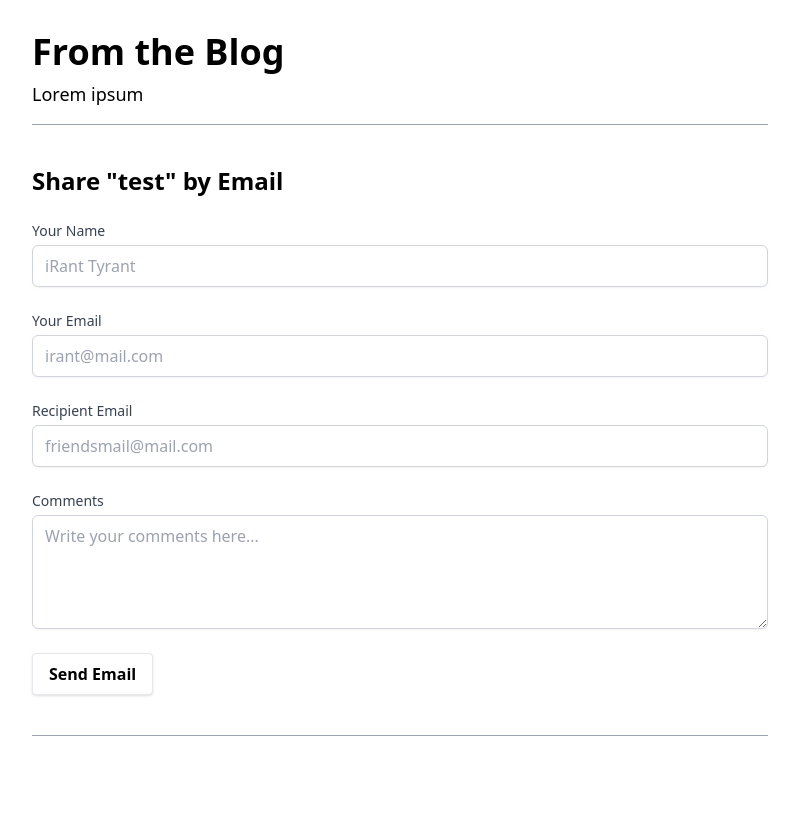
After one commit to iRantTyrant/media-lab-projects, a Django app: page /blogapp/2/share/ in a window 1280 px wide. The commit adds this page. Shown: the whole page, without its empty margins (240-1039 px from the left). Run offline with Django 5.2, Linux system fonts and the light colour scheme; data comes from the database, SQL or seed files in the repository; some libraries are stand-ins or nearby versions.

Commit message:
Addeda share via email option for a post

```diff
--- /dev/null
+++ b/myblog/my_blog/blogapp/forms.py
@@ -0,0 +1,20 @@
+from django import forms
+
+class emailPostForm(forms.Form):
+    name = forms.CharField(max_length=25, widget=forms.TextInput(attrs={
+        'class': 'mt-1 block w-full px-3 py-2 border border-gray-300 rounded-md shadow-sm focus:ring focus:ring-blue-300 placeholder-gray-400',
+        'placeholder': 'iRant Tyrant'
+    }))
+    email = forms.EmailField(widget=forms.EmailInput(attrs={
+        'class': 'mt-1 block w-full px-3 py-2 border border-gray-300 rounded-md shadow-sm focus:ring focus:ring-blue-300',
+        'placeholder': 'irant@mail.com'
+    }))
+    to = forms.EmailField(widget=forms.EmailInput(attrs={
+        'class': 'mt-1 block w-full px-3 py-2 border border-gray-300 rounded-md shadow-sm focus:ring focus:ring-blue-300',
+        'placeholder': 'friendsmail@mail.com'
+    }))
+    comments = forms.CharField(required=False, widget=forms.Textarea(attrs={
+        'class': 'mt-1 block w-full px-3 py-2 border border-gray-300 rounded-md shadow-sm focus:ring focus:ring-blue-300',
+        'rows': 4,
+        'placeholder': 'Write your comments here...'
+    }))
--- /dev/null
+++ b/myblog/my_blog/blogapp/templates/blog/post/share.html
@@ -0,0 +1,42 @@
+{% extends "blog/base.html" %}
+
+{% block title %}Share "{{ post.title }}"{% endblock %}
+
+{% block content %}
+    <div class="border-y border-gray-400 pt-10 pb-10">
+  <h2 class="text-2xl font-bold mb-4">Share "{{ post.title }}" by Email</h2>
+
+  {% if sent %}
+    <p class="text-green-600">Email successfully sent!</p>
+  {% else %}
+  <form method="post" class="space-y-6">
+    {% csrf_token %}
+
+    <div>
+      <label for="{{ form.name.id_for_label }}" class="block text-sm font-medium text-gray-700">Your Name</label>
+      {{ form.name }}
+    </div>
+
+    <div>
+      <label for="{{ form.email.id_for_label }}" class="block text-sm font-medium text-gray-700">Your Email</label>
+      {{ form.email }}
+    </div>
+
+    <div>
+      <label for="{{ form.to.id_for_label }}" class="block text-sm font-medium text-gray-700">Recipient Email</label>
+      {{ form.to }}
+    </div>
+
+    <div>
+      <label for="{{ form.comments.id_for_label }}" class="block text-sm font-medium text-gray-700">Comments</label>
+      {{ form.comments }}
+    </div>
+
+    <button type="submit" class="bg-white text-black border shadow hover:bg-gray-700 hover:text-white font-bold py-2 px-4 rounded">
+      Send Email
+    </button>
+  </form>
+
+  {% endif %}
+    </div>
+{% endblock %}
--- a/myblog/my_blog/blogapp/urls.py
+++ b/myblog/my_blog/blogapp/urls.py
@@ -3,6 +3,7 @@ from . import views
 app_name = 'blogapp'
 urlpatterns = [
 	# post views
-	path('', views.post_list, name='post_list'),
-	path('<int:year>/<int:month>/<int:day>/<slug:post>/', views.post_detail, name='post_detail'),
+	path('', views.post_list, name='post_list'),#The path for the post list view
+	path('<int:year>/<int:month>/<int:day>/<slug:post>/', views.post_detail, name='post_detail'),#The path for the post detail view
+	path('<int:post_id>/share/', views.post_share, name='post_share'),#The path for the share post view
 	]
--- a/myblog/my_blog/blogapp/views.py
+++ b/myblog/my_blog/blogapp/views.py
@@ -1,18 +1,26 @@
+#Imported modules for the views
 from django.shortcuts import render, get_object_or_404
 from .models import Post
+
+#Imported modules for the pagination
 from django.core.paginator import Paginator
 
-# Συνάρτηση για να εμφανίσεις τη λίστα των δημοσιευμένων posts
+#Imported modules for the email
+from django.core.mail import send_mail
+from .forms import emailPostForm #This is the form we created on the file forms.py in the same directory hence the dot before the name of the file
+
+
+# Function to display the list of posts
 def post_list(request):
     posts = Post.objects.filter(status=Post.Status.PUBLISHED)
         # Pagination logic
-    paginator = Paginator(posts, 5)  # Παράδειγμα: 5 posts ανά σελίδα
-    page_number = request.GET.get('page')  # Αριθμός σελίδας από το query string
+    paginator = Paginator(posts, 5)  # 5 posts per page
+    page_number = request.GET.get('page')  # Current page number from the request
     page_obj = paginator.get_page(page_number)
     return render(request, 'blog/post/list.html', {'page_obj': page_obj})
 
 
-# Συνάρτηση για να εμφανίσεις ένα συγκεκριμένο post με βάση το id
+# Function to display the details of a specific post by its release date and slug
 def post_detail(request, year, month, day, post):
     post = get_object_or_404(
         Post,
@@ -23,3 +31,20 @@ def post_detail(request, year, month, day, post):
         status='P'
     )
     return render(request, 'blog/post/detail.html', {'post': post})
+
+# Function to handle the email sharing of a post
+def post_share(request, post_id):
+    post = get_object_or_404(Post, id=post_id, status='P')#We select the post by its id and we make sure that the post is published
+    sent = False
+    if request.method == 'POST':
+        form = emailPostForm(request.POST)
+        if form.is_valid():
+            cd = form.cleaned_data
+            post_url = request.build_absolute_uri(post.get_absolute_url())
+            subject = f"{cd['name']} Σας προτείνει να διαβάσετε  {post.title}"
+            message = f"Διαβάστε το  {post.title} στο {post_url}\n\n{cd['comments']}"
+            send_mail(subject, message, 'youremail@example.com' , [cd['to']])
+            sent = True
+    else:
+        form = emailPostForm()
+    return render(request, 'blog/post/share.html', {'post': post, 'form': form, 'sent': sent})
```
Also changed, not shown: myblog/my_blog/blogapp/templates/blog/post/detail.html (+8 -1 lines), myblog/my_blog/blogapp/templates/blog/post/list.html (+5 -5 lines), myblog/my_blog/my_blog/settings.py (+8 -0 lines).
